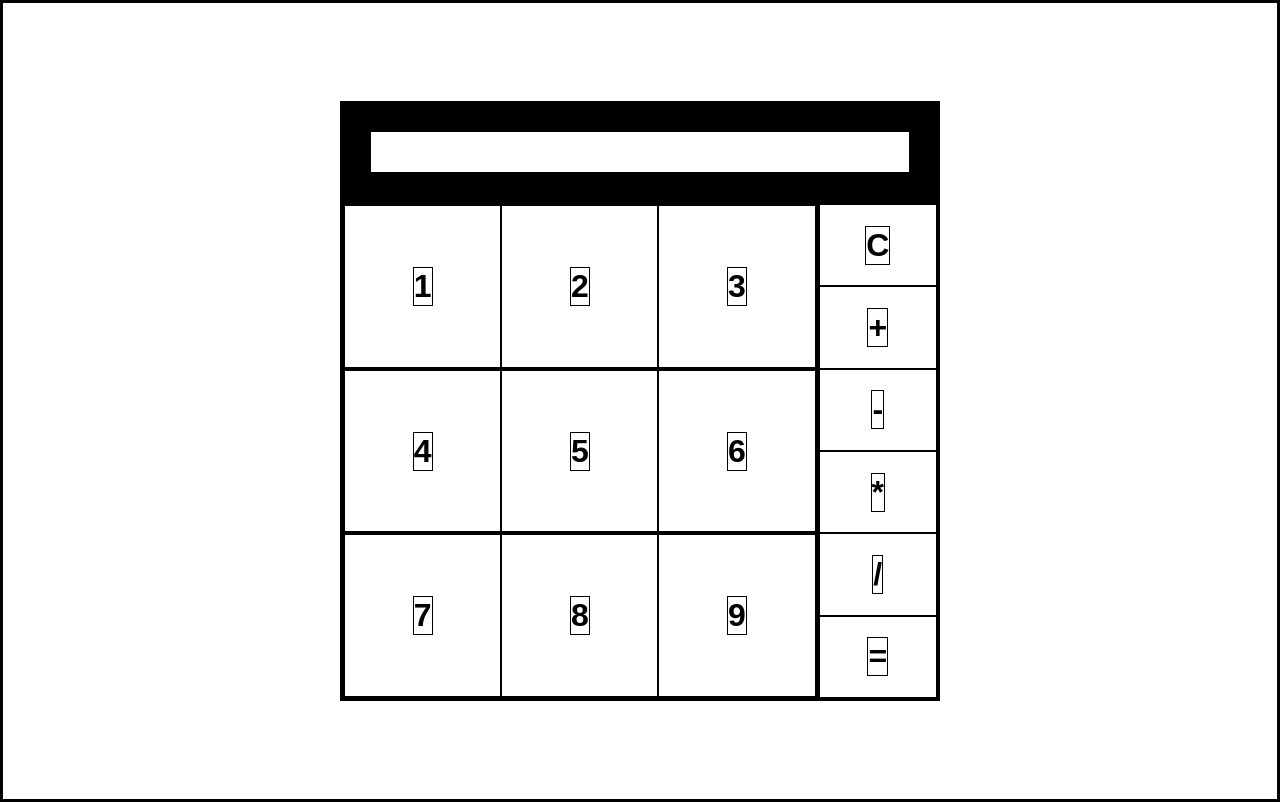
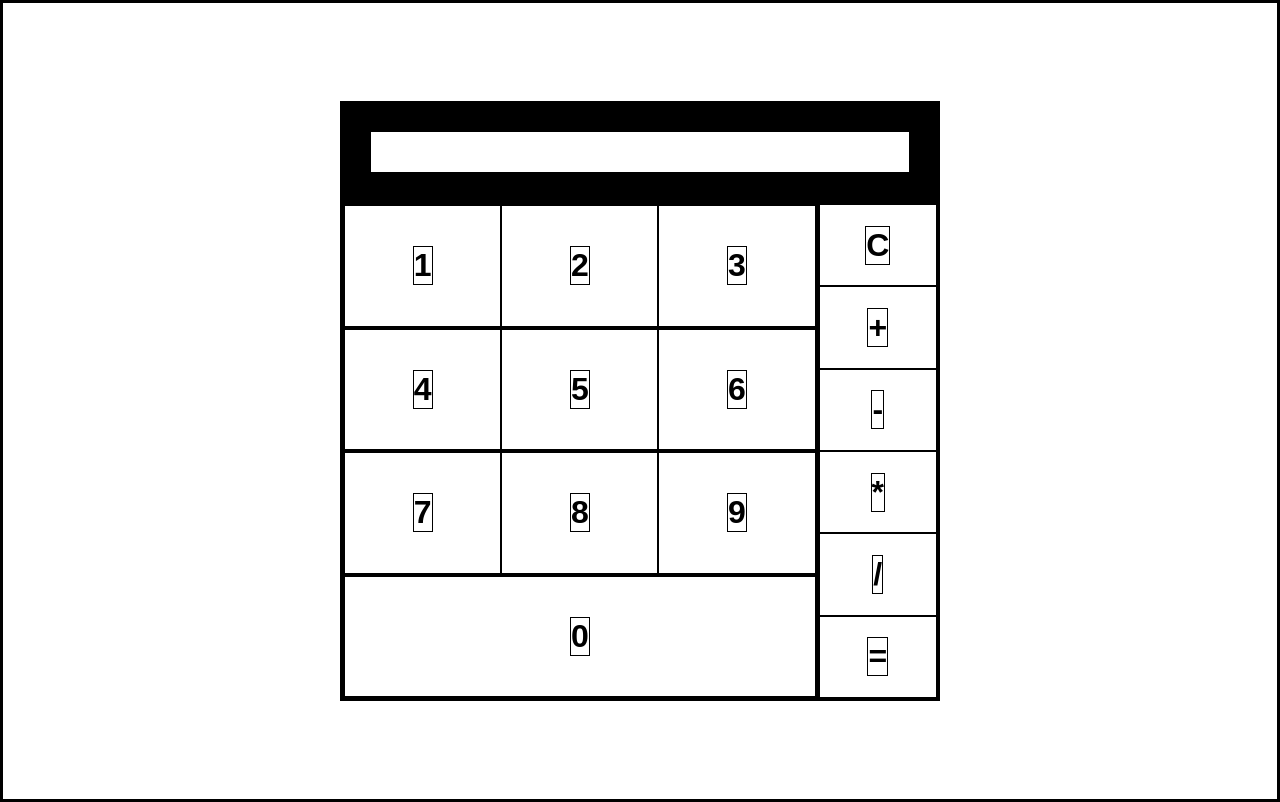
Before and after one commit to AbdulZor/odin-calculator, a plain HTML site: page index.html in a window 1280 px wide. Drawn offline with Linux system fonts and the light colour scheme.

Commit message:
Add 0 to the numbers list

```diff
--- a/index.html
+++ b/index.html
@@ -30,6 +30,9 @@
                         <div class="number"><span>8</span></div>
                         <div class="number"><span>9</span></div>
                     </div>
+                    <div class="number-row">
+                        <div class="number"><span>0</span></div>
+                    </div>
                 </div>
 
                 <div class="operations">
--- a/script.js
+++ b/script.js
@@ -41,7 +41,6 @@ numbers.forEach((val) => {
             display.textContent = '';
         }
         display.textContent += val.textContent;
-        console.log(`display.textContent = ${display.textContent}`);
     });
 });
 
@@ -63,7 +62,6 @@ operators.forEach((val) => {
         switch (val.textContent) {
             case '=':
                 if (leftOperand != null && operator != null) {
-                    console.log(display.textContent)
                     rightOperand = display.textContent;
                     display.textContent = operate(operator, leftOperand, rightOperand);
                     leftOperand = display.textContent;
```
